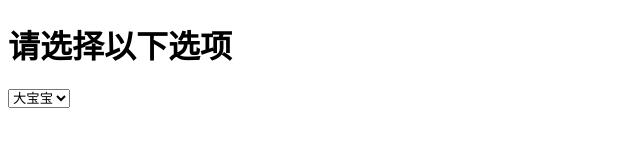
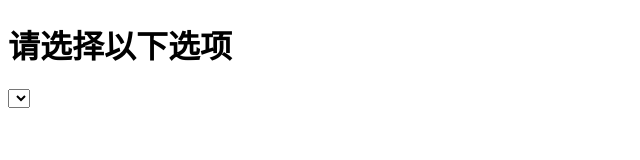
Before and after one commit to BY-ap/PomodoroTimerDemo, a plain HTML site: page index.html in a window 1280 px wide. Shown: the full height of the page, 0-640 px from the left. Drawn offline with Linux system fonts and the light colour scheme.

Commit message:
Update index.html

```diff
--- a/index.html
+++ b/index.html
@@ -3,6 +3,6 @@
 <body>
 <h1>请选择以下选项</h1>
 <select id="selection">
-                <option value="one" id="default-1">大宝宝</option>
+                <option value="one" id="default-1"></option>
 </body>
 </html>
```
